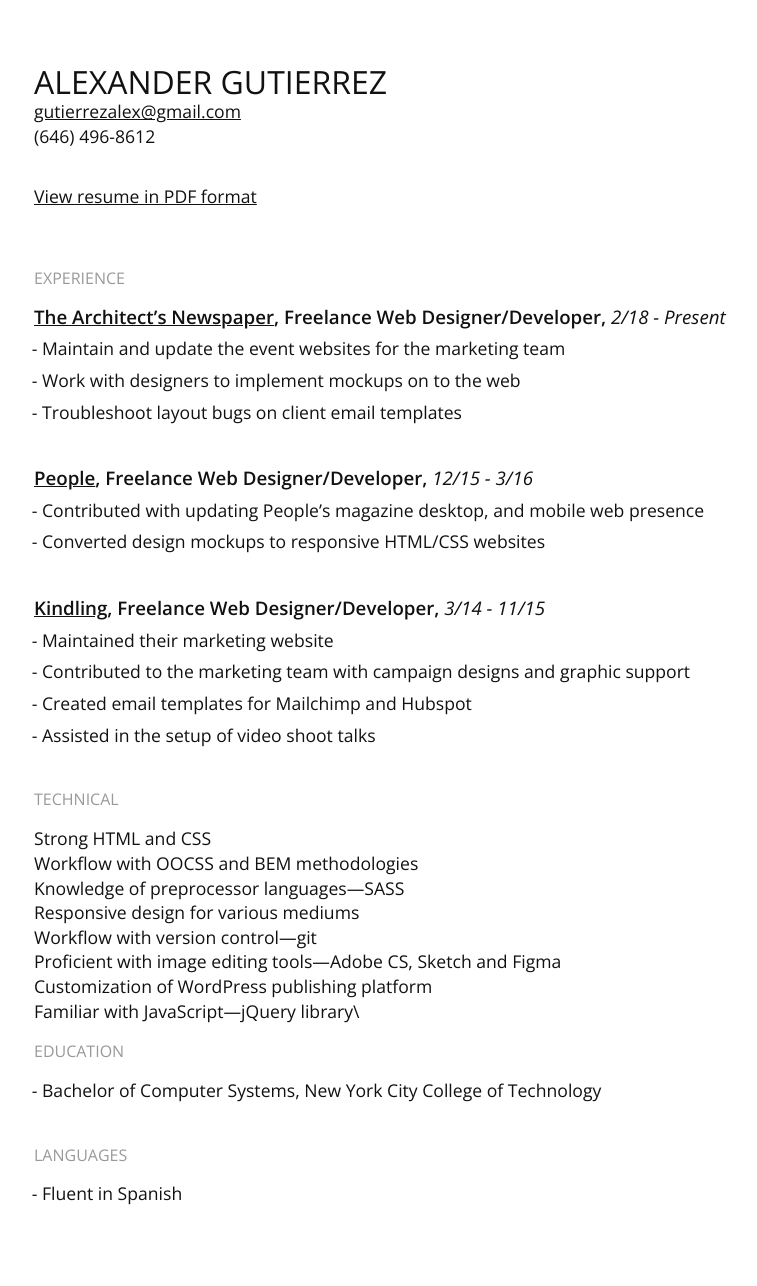
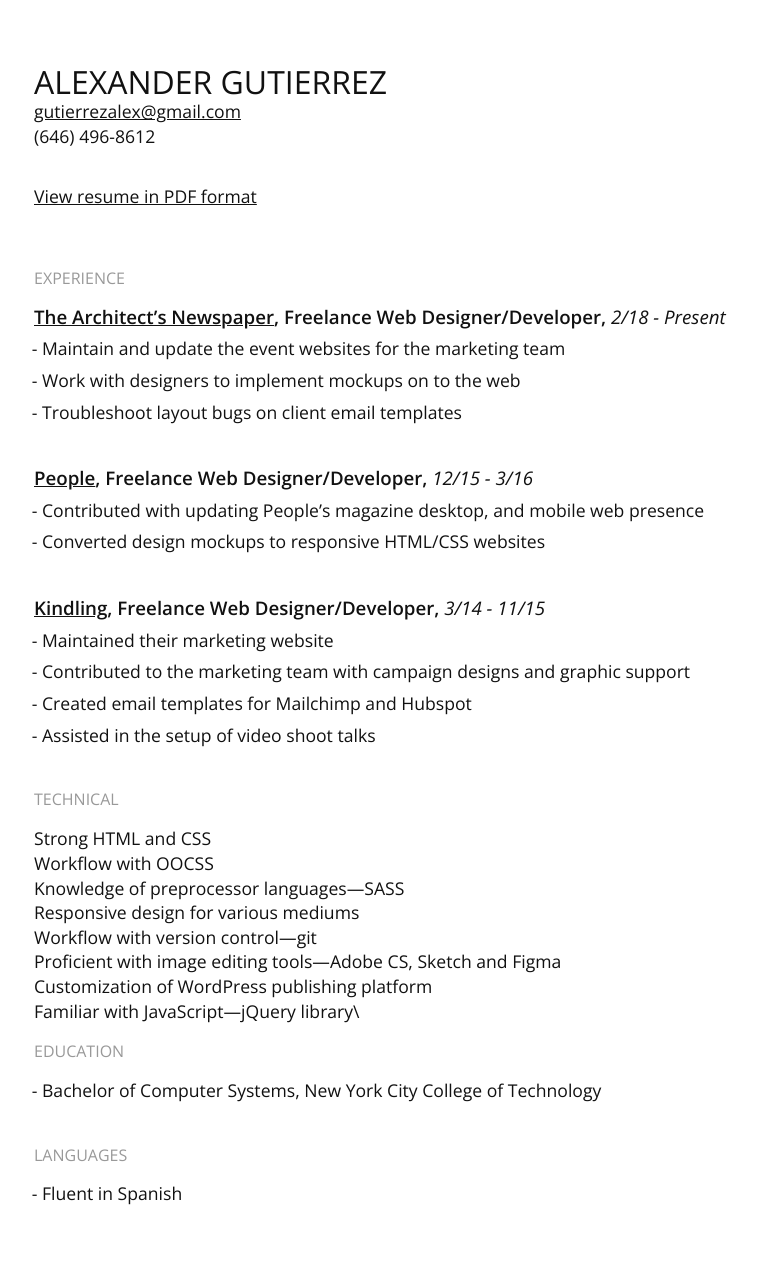
Before and after one commit to gutierrezalex/gutierreza, a Jekyll site: the page built from resume.md, in a window 1280 px wide. Shown: the whole page, without its empty margins (131-888 px from the left). Built offline with Jekyll 4.4.1, drawn with Linux system fonts in a browser that asks for light colours.

Commit message:
Update resume.md
Copy edits

```diff
--- a/resume.md
+++ b/resume.md
@@ -37,7 +37,7 @@ title:  "Alexander Gutierrez"
 #### Technical
 
 Strong HTML and CSS\
-Workflow with OOCSS and BEM methodologies\
+Workflow with OOCSS\
 Knowledge of preprocessor languages—SASS\
 Responsive design for various mediums\
 Workflow with version control—git\
```
